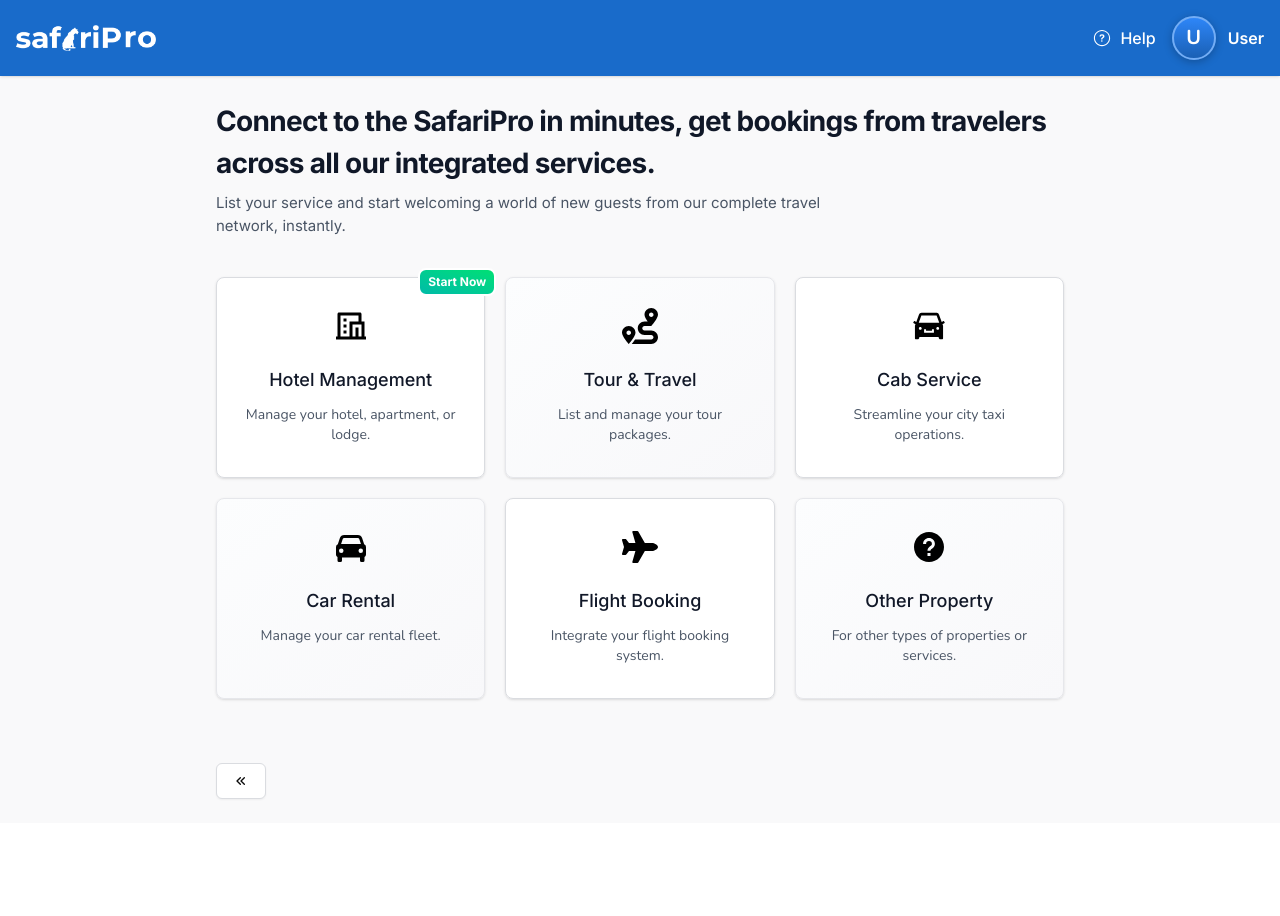
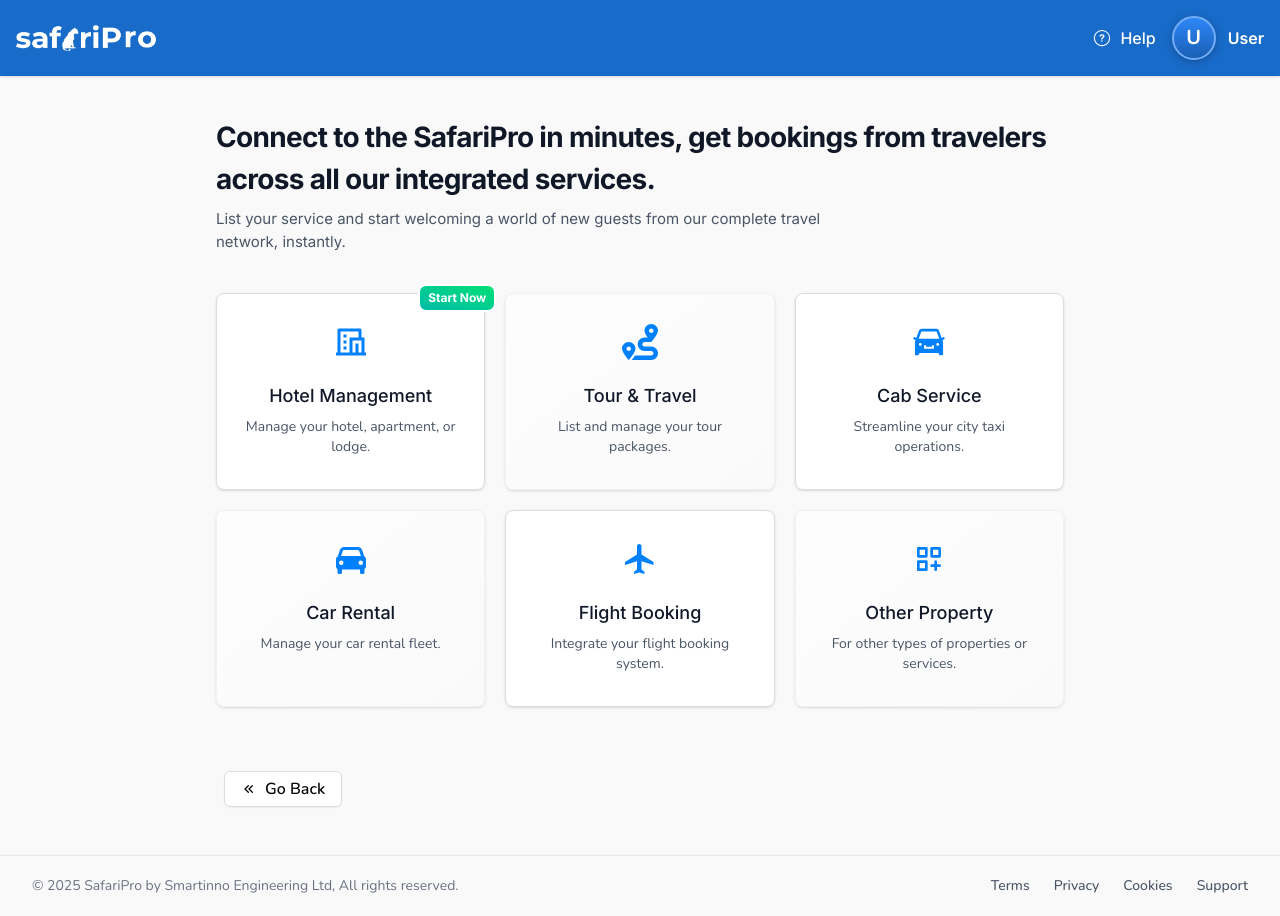
Before and after one commit to root-dotenv/safaripro-vendor-merged, a React (Vite) app: page /onboarding in a window 1280 px wide. Both pictures are taken after a click on the element 360 px from the left and 344 px from the top of the page. Before the commit the page ends 823 px from the top, so only its background shows below. Built offline with nearby package versions, Linux system fonts and the light colour scheme; no server answers.

Commit message:
- - - refining the user-flow journey

```diff
--- a/src/pages/onboarding/company-info/sub_step3_contact.tsx
+++ b/src/pages/onboarding/company-info/sub_step3_contact.tsx
@@ -24,8 +24,12 @@ export const SubStep3_Contact: React.FC<CompanyInfoSubStepProps> = ({
     setFormData((prev) => ({ ...prev, [name]: value }));
   };
 
-  // --- NEW: Dedicated handler for the PhoneInput component ---
+  // --- MODIFIED: Added a length check to the phone handler ---
   const handlePhoneChange = (value: string | undefined) => {
+    // Prevent state update if the phone number exceeds 12 characters
+    if (value && value.length > 12) {
+      return;
+    }
     setFormData((prev) => ({
       ...prev,
       contact_person_phone: value || "",
@@ -93,7 +97,7 @@ export const SubStep3_Contact: React.FC<CompanyInfoSubStepProps> = ({
           />
         </FormField>
 
-        {/* --- MODIFIED: Replaced standard Input with PhoneInput --- */}
+        {/* --- Replaced standard Input with PhoneInput --- */}
         <FormField
           name="contact_person_phone"
           label="Direct Phone (Optional)"
@@ -106,7 +110,7 @@ export const SubStep3_Contact: React.FC<CompanyInfoSubStepProps> = ({
             value={formData.contact_person_phone}
             onChange={handlePhoneChange}
             placeholder="+255..."
-            className="phone-input rounded-full" // Custom class for styling
+            className="phone-input rounded-full"
           />
         </FormField>
       </div>
--- /dev/null
+++ b/src/pages/onboarding/onboarding-footer.tsx
@@ -0,0 +1,45 @@
+// src/pages/onboarding/onboarding-footer.tsx
+
+const footerLinks = [
+  {
+    name: "Terms",
+    href: "https://web.safaripro.net/privacy-policy/terms",
+  },
+  {
+    name: "Privacy",
+    href: "https://web.safaripro.net/privacy-policy",
+  },
+  {
+    name: "Cookies",
+    href: "https://web.safaripro.net/privacy-policy/cookies",
+  },
+  {
+    name: "Support",
+    href: "https://web.safaripro.net/privacy-policy/support",
+  },
+];
+
+export default function OnboardingFooter() {
+  return (
+    <footer className="w-full bg-none shadow border-t border-gray-200 py-5 mt-6">
+      <div className="container max-w-7xl mx-auto flex items-center justify-between px-4 sm:px-6 lg:px-8">
+        <p className="text-sm text-gray-500">
+          © 2025 SafariPro by Smartinno Engineering Ltd, All rights reserved.
+        </p>
+        <nav className="flex items-center gap-x-6">
+          {footerLinks.map((link) => (
+            <a
+              key={link.name}
+              href={link.href}
+              target="_blank"
+              rel="noopener noreferrer"
+              className="text-sm font-medium text-gray-600 hover:text-blue-600 transition-colors"
+            >
+              {link.name}
+            </a>
+          ))}
+        </nav>
+      </div>
+    </footer>
+  );
+}
--- a/src/pages/onboarding/onboarding-wizard.tsx
+++ b/src/pages/onboarding/onboarding-wizard.tsx
@@ -17,24 +17,25 @@ import { OnboardingNavigation } from "./onboarding-navigation";
 import { Step0_AccountOption } from "./step0_account_option";
 import { Step0_ServiceSelection } from "./step0_service_selection";
 import { Step1_CompanyInfo } from "./step1_company-info";
-import { Step1_Success } from "./step1_success";
+// --- MODIFICATION: Removed unused import for Step1_Success ---
+// import { Step1_Success } from "./step1_success";
 import { Step2_UploadDocument } from "./step2_upload-document";
 import { Step3_BankingDetails } from "./step3_banking-details";
 import { Step4_Review } from "./step4_review";
 import { Step5_HotelDetails } from "./step5_hotel-details";
 import { Step6_Finish } from "./step6_finish";
+import OnboardingFooter from "./onboarding-footer";
 
-// --- MODIFIED: Added another step and re-numbered subsequent steps ---
+// --- MODIFICATION: Removed 'Confirmation' step and re-numbered IDs ---
 const steps = [
   { id: 1, title: "Account Type" },
   { id: 2, title: "Service" },
   { id: 3, title: "Company Info" },
-  { id: 4, title: "Confirmation" },
-  { id: 5, title: "Documents" },
-  { id: 6, title: "Banking" },
-  { id: 7, title: "Application Review" },
-  { id: 8, title: "Create Hotel" },
-  { id: 9, title: "Finish" },
+  { id: 4, title: "Documents" },
+  { id: 5, title: "Banking" },
+  { id: 6, title: "Application Review" },
+  { id: 7, title: "Create Hotel" },
+  { id: 8, title: "Finish" },
 ];
 
 export default function OnboardingWizard() {
@@ -53,7 +54,8 @@ export default function OnboardingWizard() {
   const [isStepComplete, setIsStepComplete] = useState(false);
   const queryClient = useQueryClient();
 
-  const showFooter = currentStep === 6;
+  // --- MODIFICATION: Updated step number for showing the footer ---
+  const showFooter = currentStep === 5;
 
   useEffect(() => {
     console.log("Prefetching regions for onboarding...");
@@ -89,16 +91,17 @@ export default function OnboardingWizard() {
     }
   };
 
+  // --- MODIFICATION: Updated step number for form submission ---
   const getFormIdForStep = (step: number) => {
     switch (step) {
-      case 6:
+      case 5:
         return "banking-details-form";
       default:
         return undefined;
     }
   };
 
-  // --- MODIFIED: Added the new step and adjusted case numbers ---
+  // --- MODIFICATION: Removed success step and re-numbered subsequent cases ---
   const renderActiveStep = () => {
     switch (currentStep) {
       case 1:
@@ -115,11 +118,7 @@ export default function OnboardingWizard() {
             setStepComplete={setIsStepComplete}
           />
         );
-      case 4:
-        return (
-          <Step1_Success onNext={goToNextStep} onBack={goToPreviousStep} />
-        );
-      case 5:
+      case 4: // Was previously case 5
         return vendorId ? (
           <Step2_UploadDocument
             vendorId={vendorId}
@@ -128,7 +127,7 @@ export default function OnboardingWizard() {
             onBack={goToPreviousStep}
           />
         ) : null;
-      case 6:
+      case 5: // Was previously case 6
         return vendorId ? (
           <Step3_BankingDetails
             vendorId={vendorId}
@@ -136,9 +135,9 @@ export default function OnboardingWizard() {
             setStepComplete={setIsStepComplete}
           />
         ) : null;
-      case 7:
+      case 6: // Was previously case 7
         return <Step4_Review onNext={goToNextStep} onBack={goToPreviousStep} />;
-      case 8:
+      case 7: // Was previously case 8
         return vendorId ? (
           <Step5_HotelDetails
             vendorId={vendorId}
@@ -150,7 +149,7 @@ export default function OnboardingWizard() {
             setStepComplete={setIsStepComplete}
           />
         ) : null;
-      case 9:
+      case 8: // Was previously case 9
         return <Step6_Finish />;
       default:
         return <div>Invalid Step. Please refresh.</div>;
@@ -161,7 +160,6 @@ export default function OnboardingWizard() {
     <div className="min-h-screen bg-[#F9F9FA] flex flex-col antialiased">
       <OnboardingNavigation />
       <div className="container max-w-4xl mx-auto px-4 sm:px-4 lg:px-6 flex-grow flex flex-col py-6">
-        {/* --- MODIFICATION: Conditional rendering logic removed --- */}
         <div className="flex flex-col flex-grow">
           <main className="flex-grow">
             <AnimatePresence mode="wait">
@@ -206,6 +204,7 @@ export default function OnboardingWizard() {
           )}
         </div>
       </div>
+      <OnboardingFooter />
     </div>
   );
 }
--- a/src/pages/onboarding/selection-card.tsx
+++ b/src/pages/onboarding/selection-card.tsx
@@ -27,7 +27,7 @@ export const SelectionCard: React.FC<SelectionCardProps> = ({
         "relative group p-6 flex flex-col items-center gap-y-2 rounded-[0.5rem] border-[1.25px] shadow transition-shadow cursor-pointer hover:shadow-sm",
         variant === "light"
           ? "bg-gradient-to-br from-white to-white border-[#DADCE0]"
-          : "bg-gradient-to-br from-[#fcfdfe] to-[#f8f8fa] border-[#E6E7EB]"
+          : "bg-gradient-to-br from-[#fdfdfe] to-[#fafafb] border-[#f2f2f2]"
       )}
     >
       {showBadge && (
@@ -36,13 +36,13 @@ export const SelectionCard: React.FC<SelectionCardProps> = ({
         </Badge>
       )}
 
-      <div className="w-12 h-12 mb-2 text-black flex items-center justify-center">
+      <div className="w-12 h-12 mb-2 bg-transparent border-transparent flex items-center justify-center">
         {icon}
       </div>
       <h4 className="font-medium text-center text-[1.125rem] inter text-[#111828]">
         {title}
       </h4>
-      <p className="mt-1 text-sm text-center text-gray-600">{description}</p>
+      <p className="text-sm text-center text-gray-600">{description}</p>
       <div className="flex-grow" />
     </div>
   );
--- a/src/pages/onboarding/step0_service_selection.tsx
+++ b/src/pages/onboarding/step0_service_selection.tsx
@@ -2,49 +2,50 @@
 import { useOnboardingStore } from "@/store/onboarding.store";
 import { SelectionCard } from "./selection-card";
 import { Button } from "@/components/ui/button";
-import { TbChevronsLeft } from "react-icons/tb";
+import { TbChevronsLeft, TbCategoryPlus } from "react-icons/tb";
 import { RiHotelLine } from "react-icons/ri";
-import { FaRoute, FaPlane } from "react-icons/fa";
-import { BiSolidCar, BiSolidHelpCircle } from "react-icons/bi";
+import { FaRoute } from "react-icons/fa";
+import { BiSolidCar } from "react-icons/bi";
 import { AiFillCar } from "react-icons/ai";
+import { MdOutlineFlight } from "react-icons/md";
 
 type ServiceType = "Hotel" | "Tour" | "Cab" | "Car" | "Flight" | "Other";
 
 const services = [
   {
     type: "Hotel",
-    icon: <RiHotelLine className="w-9 h-9 text-black" />,
+    icon: <RiHotelLine className="w-9 h-9 text-[#0081FB]" />,
     title: "Hotel Management",
     description: "Manage your hotel, apartment, or lodge.",
     showBadge: true,
   },
   {
     type: "Tour",
-    icon: <FaRoute className="w-9 h-9 text-black" />,
+    icon: <FaRoute className="w-9 h-9 text-[#0081FB]" />,
     title: "Tour & Travel",
     description: "List and manage your tour packages.",
   },
   {
     type: "Cab",
-    icon: <AiFillCar className="w-9 h-9 text-black" />,
+    icon: <AiFillCar className="w-9 h-9 text-[#0081FB]" />,
     title: "Cab Service",
     description: "Streamline your city taxi operations.",
   },
   {
     type: "Car",
-    icon: <BiSolidCar className="w-9 h-9 text-black" />,
+    icon: <BiSolidCar className="w-9 h-9 text-[#0081FB]" />,
     title: "Car Rental",
     description: "Manage your car rental fleet.",
   },
   {
     type: "Flight",
-    icon: <FaPlane className="w-9 h-9 text-black" />,
+    icon: <MdOutlineFlight className="w-9 h-9 text-[#0081FB]" />,
     title: "Flight Booking",
     description: "Integrate your flight booking system.",
   },
   {
     type: "Other",
-    icon: <BiSolidHelpCircle className="w-9 h-9 text-black" />,
+    icon: <TbCategoryPlus className="w-8 h-8 text-[#0081FB]" />,
     title: "Other Property",
     description: "For other types of properties or services.",
   },
@@ -60,7 +61,7 @@ export const Step0_ServiceSelection = () => {
   };
 
   return (
-    <div className="flex flex-col">
+    <div className="flex flex-col mt-4">
       <header className="mb-10 text-left">
         <h1 className="text-[1.75rem] font-bold inter tracking-tight text-gray-900">
           Connect to the SafariPro in minutes, get bookings from travelers
@@ -86,13 +87,13 @@ export const Step0_ServiceSelection = () => {
         ))}
       </div>
 
-      <footer className="mt-10 pt-6 flex justify-start items-center">
+      <footer className="mt-10 ml-2 pt-6 flex justify-start items-center">
         <Button
           variant="outline"
           onClick={goToPreviousStep}
           className="text-[1rem] rounded-[6px] font-semibold px-4 py-2.5 bg-white border-[#DADCE0]"
         >
-          <TbChevronsLeft className="h-5 w-5" />
+          <TbChevronsLeft className="h-5 w-5" /> Go Back
         </Button>
       </footer>
     </div>
--- a/src/pages/onboarding/step1_company-info.tsx
+++ b/src/pages/onboarding/step1_company-info.tsx
@@ -182,10 +182,14 @@ export const Step1_CompanyInfo: React.FC<CompanyInfoFormProps> = ({
       {renderSubStep()}
 
       {errorMessage && (
-        <Alert variant="destructive" className="mt-6">
+        <Alert variant="destructive" className="mt-6 shadow rounded-md">
           <AlertCircleIcon className="h-4 w-4" />
-          <AlertTitle>Submission Error</AlertTitle>
-          <AlertDescription>{errorMessage}</AlertDescription>
+          <AlertTitle className="inter font-medium">
+            Form Submission Error
+          </AlertTitle>
+          <AlertDescription className="capitalize italic">
+            {errorMessage}
+          </AlertDescription>
         </Alert>
       )}
     </div>
--- a/src/pages/onboarding/step1_success.tsx
+++ b/src/pages/onboarding/step1_success.tsx
@@ -13,15 +13,15 @@ export const Step1_Success: React.FC<StepSuccessProps> = ({
   onBack,
 }) => {
   return (
-    <div className="bg-[#FFF] p-6 md:p-10 shadow rounded-md border border-[#DADCE0] flex flex-col items-center text-center">
+    <div className="bg-[#FFF] mt-8 p-6 md:p-10 rounded-none flex flex-col items-center text-center">
       <CheckCircle2
         className="h-20 w-20 text-teal-500 mb-6"
         strokeWidth={1.5}
       />
-      <h1 className="text-3xl font-bold text-gray-900">
+      <h1 className="text-3xl font-bold text-gray-900 inter">
         Success! Your Company Profile is Ready.
       </h1>
-      <p className="mt-3 max-w-lg text-gray-600">
+      <p className="mt-3 max-w-lg text-gray-600 inter medium">
         You've successfully created your vendor profile. The next step is to
         upload the required legal documents for verification. Let's keep the
         momentum going!
@@ -37,7 +37,7 @@ export const Step1_Success: React.FC<StepSuccessProps> = ({
         </Button>
         <Button
           onClick={onNext}
-          className="w-40 text-[1rem] rounded-[6px] font-semibold px-6 py-2.5 bg-[#0081FB] hover:bg-blue-600"
+          className="text-[1rem] rounded-[6px] font-semibold px-4 py-2.5 bg-[#0081FB] hover:bg-blue-600"
         >
           Continue
           <TbChevronsRight className="h-4 w-4" />
--- a/src/pages/onboarding/step4_review.tsx
+++ b/src/pages/onboarding/step4_review.tsx
@@ -1,11 +1,8 @@
 import React from "react";
 import { Button } from "@/components/ui/button";
-import {
-  TbProgressCheck,
-  TbChevronsLeft,
-  TbChevronsRight,
-} from "react-icons/tb";
+import { TbChevronsLeft, TbChevronsRight } from "react-icons/tb";
 import { Link } from "react-router-dom";
+import { CheckCircle2 } from "lucide-react";
 
 interface StepReviewProps {
   onNext: () => void;
@@ -14,45 +11,44 @@ interface StepReviewProps {
 
 export const Step4_Review: React.FC<StepReviewProps> = ({ onNext, onBack }) => {
   return (
-    <div className="bg-white p-6 md:p-10 rounded-lg border border-gray-200 flex flex-col items-center text-center">
-      <TbProgressCheck
-        className="h-20 w-20 text-blue-500 mb-6"
+    <div className="bg-[#FFF] mt-4 p-6 md:p-10 rounded-none flex flex-col items-center text-center">
+      <CheckCircle2
+        className="h-20 w-20 text-teal-500 mb-6"
         strokeWidth={1.5}
       />
-      <h1 className="text-3xl font-bold text-gray-900">
+      <h1 className="text-3xl font-bold text-gray-900 inter">
         Application Submitted & Under Review
       </h1>
-      <p className="mt-3 max-w-xl text-gray-600">
+      <p className="mt-3 max-w-2xl text-gray-600 inter medium">
         Excellent! All your company details have been submitted for
         verification. While our team reviews your application, you can proceed
         to create your hotel profile.
       </p>
-      <p className="mt-2 max-w-xl text-sm text-gray-500">
+      <p className="mt-2 max-w-xl text-[0.9375rem] text-gray-500">
         You can always check the status of your application in your{" "}
         <Link
           to="/user-account"
-          className="font-semibold text-blue-600 hover:underline"
+          className="font-semibold underline text-blue-600 hover:underline"
         >
           user profile
         </Link>
         .
       </p>
 
-      <div className="mt-10 pt-6 border-t border-gray-100 w-full flex justify-between items-center">
+      <div className="mt-10 pt-6 border-t border-gray-100 w-full flex gap-x-2 justify-end items-center">
         <Button
           variant="outline"
           onClick={onBack}
           className="p-4 text-[1rem] rounded-[6px] font-semibold bg-white border-[#DADCE0]"
         >
           <TbChevronsLeft className="h-4 w-4" />
-          <span className="ml-2">Back</span>
         </Button>
         <Button
           onClick={onNext}
-          className="w-40 text-[1rem] rounded-[6px] font-semibold px-6 py-2.5 bg-[#0081FB] hover:bg-blue-600"
+          className="text-[1rem] rounded-[6px] font-semibold px-4 py-2.5 bg-[#0081FB] hover:bg-blue-600"
         >
-          Create Hotel
-          <TbChevronsRight className="ml-1 h-4 w-4" />
+          Continue
+          <TbChevronsRight className="h-4 w-4" />
         </Button>
       </div>
     </div>
```
Also changed, not shown: src/pages/onboarding/step3_banking-details.tsx (+99 -13 lines), src/pages/onboarding/vendor.ts (+9 -0 lines).
